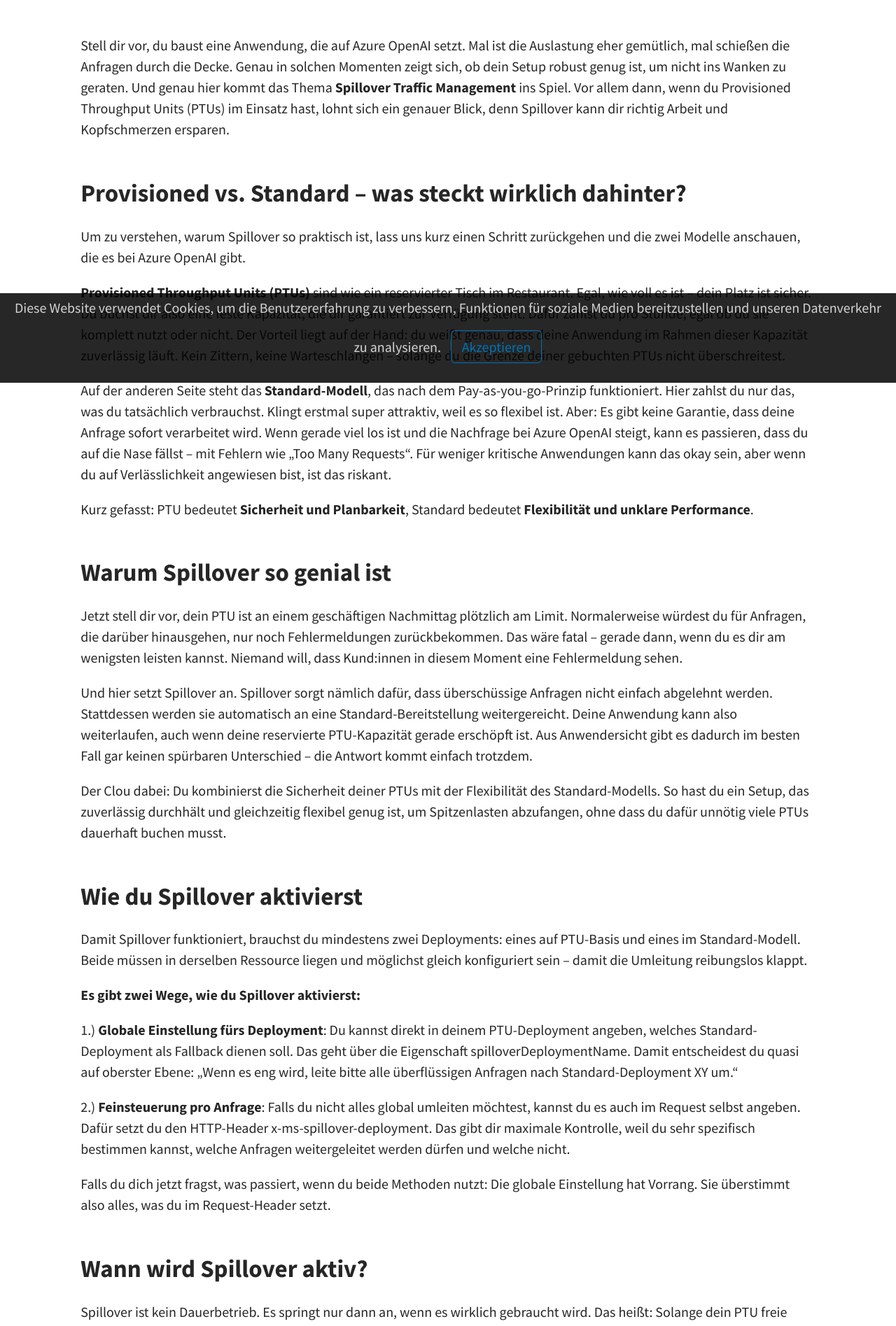
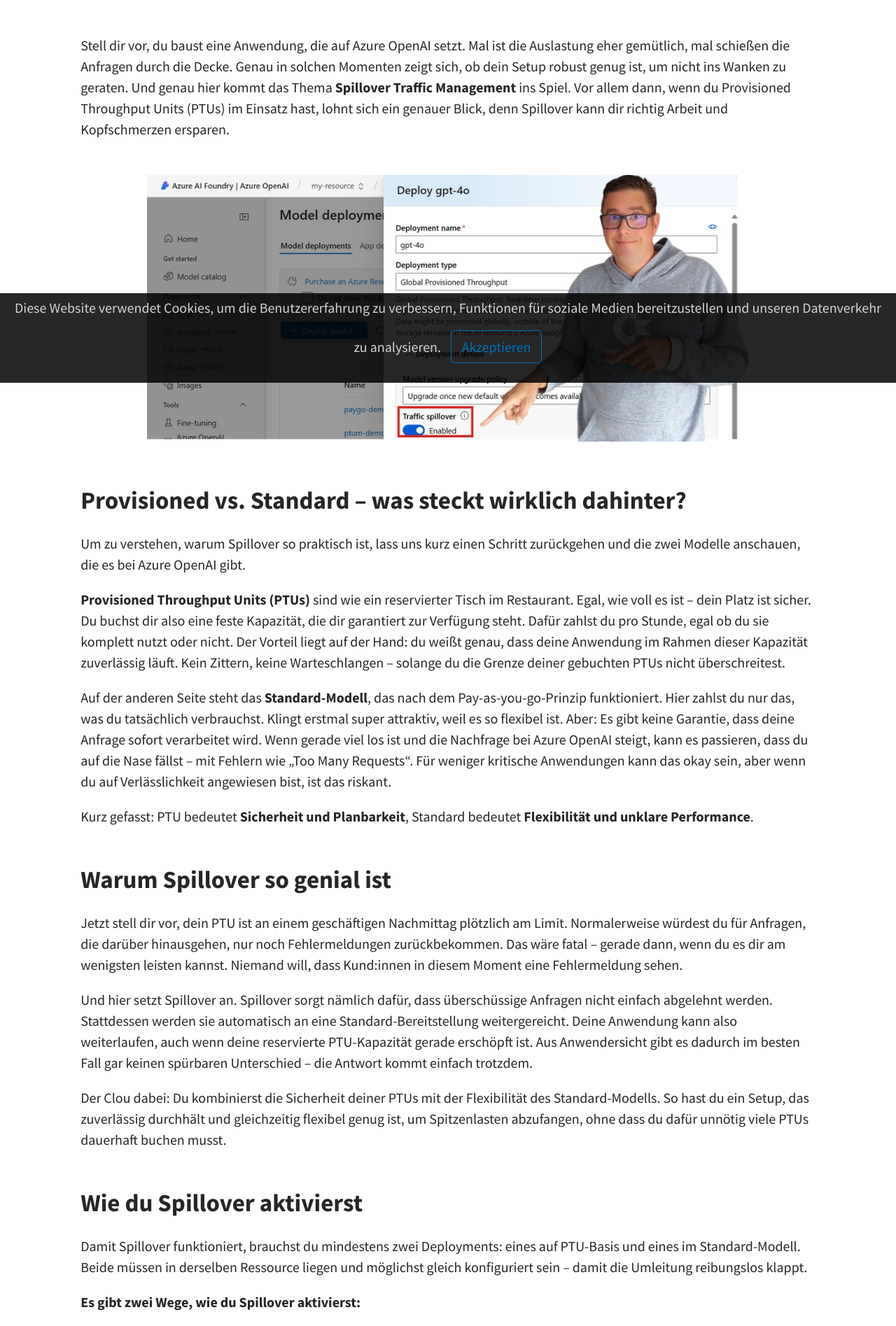
Before and after one commit to joriskahle007/joriskahle007.github.io, a Jekyll site: the page built from _posts/2025-09-05-Spillover.md, in a window 1280 px wide. Shown: the part 353-2248 px from the top of the page at 70% size. Built offline with Jekyll 4.4.1, drawn with Linux system fonts in a browser that asks for light colours; a script that is not in the unit is left out.

Commit message:
Update 2025-09-05-Spillover.md

```diff
--- a/_posts/2025-09-05-Spillover.md
+++ b/_posts/2025-09-05-Spillover.md
@@ -8,6 +8,8 @@
 durch die Decke. Genau in solchen Momenten zeigt sich, ob dein Setup robust genug ist, um nicht ins Wanken zu geraten. Und genau hier
 kommt das Thema **Spillover Traffic Management** ins Spiel. Vor allem dann, wenn du Provisioned Throughput Units (PTUs) im Einsatz hast,
 lohnt sich ein genauer Blick, denn Spillover kann dir richtig Arbeit und Kopfschmerzen ersparen.<br><br>
+
+<img src="/assets/img/spillover.jpg" alt="TPU - Spillover" /><br><br>
 
 ## Provisioned vs. Standard – was steckt wirklich dahinter?
 
```
